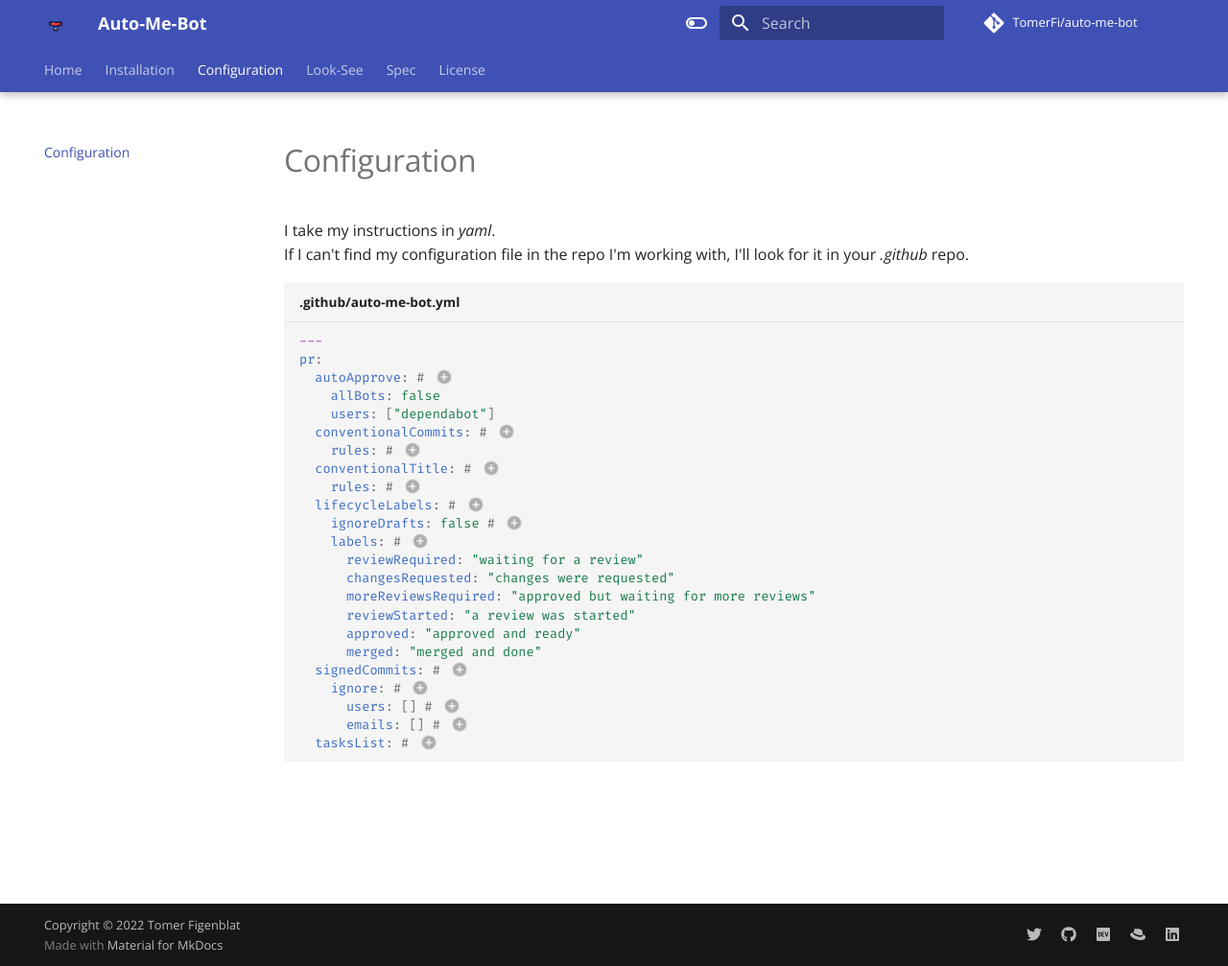
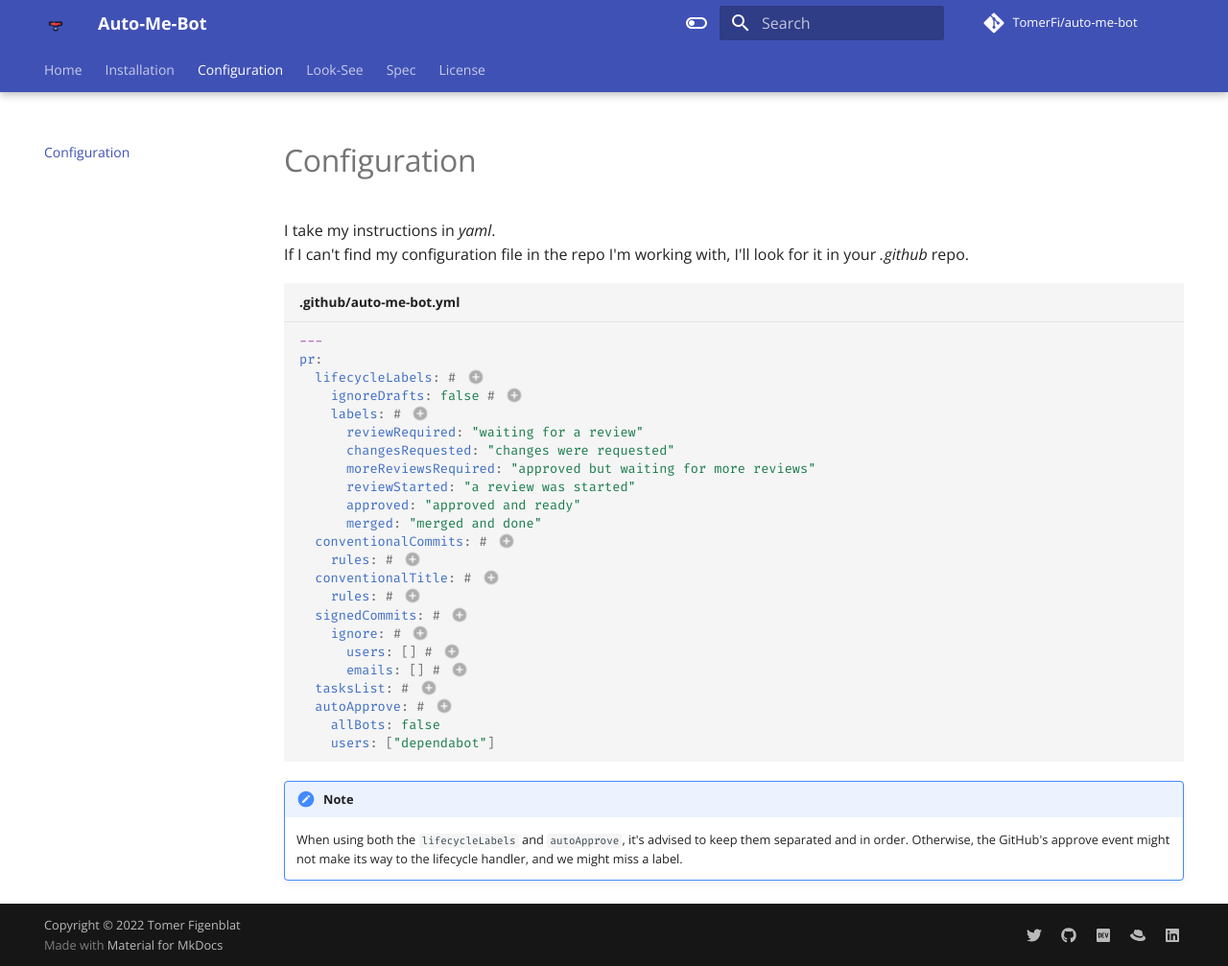
Before and after one commit to TomerFi/auto-me-bot, an MkDocs documentation site: the page built from docs/configuration.md, in a window 1280 px wide and 1007 px high. Shown: the whole window at 96% size. Built offline with MkDocs 1.6.1 and Material for MkDocs 9.7.7, drawn with Linux system fonts in a browser that asks for light colours; comment, search, counter and statistics services are not loaded.

Commit message:
docs: clarify documentations in regards to auto approve handler (#191)
Signed-off-by: Tomer Figenblat <tomer@tomfi.info>

```diff
--- a/docs/configuration.md
+++ b/docs/configuration.md
@@ -40,3 +40,7 @@ pr:
 11. this means I'll enforce conventional titles for PRs.
 12. you can optionally configure some rules for me.<br/>[see commitlint options](https://commitlint.js.org/#/reference-rules)
 13. you can tell about users or bots you trust, and I'll automatically approve their PRs.
+
+!!! note
+    When using both the `lifecycleLabels` and `autoApprove`, it's advised to keep them separated and in order.
+    Otherwise, the GitHub's approve event might not make its way to the lifecycle handler, and we might miss a label.
```
Also changed, not shown: other parts of docs/configuration.md (+7 -7 lines), README.md (+5 -2 lines), docs/img/all-handlers-success.png, 1 other file.
